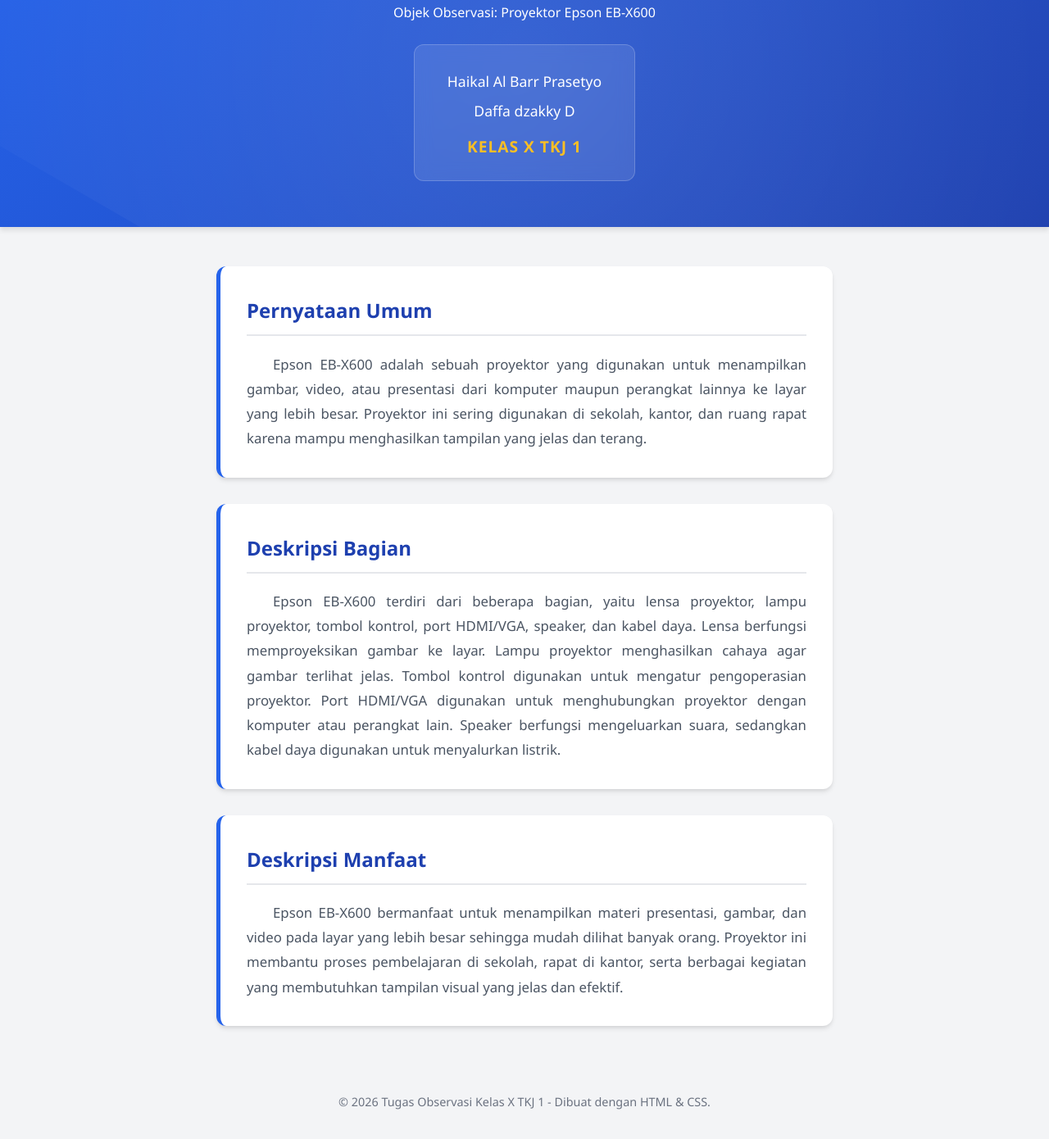
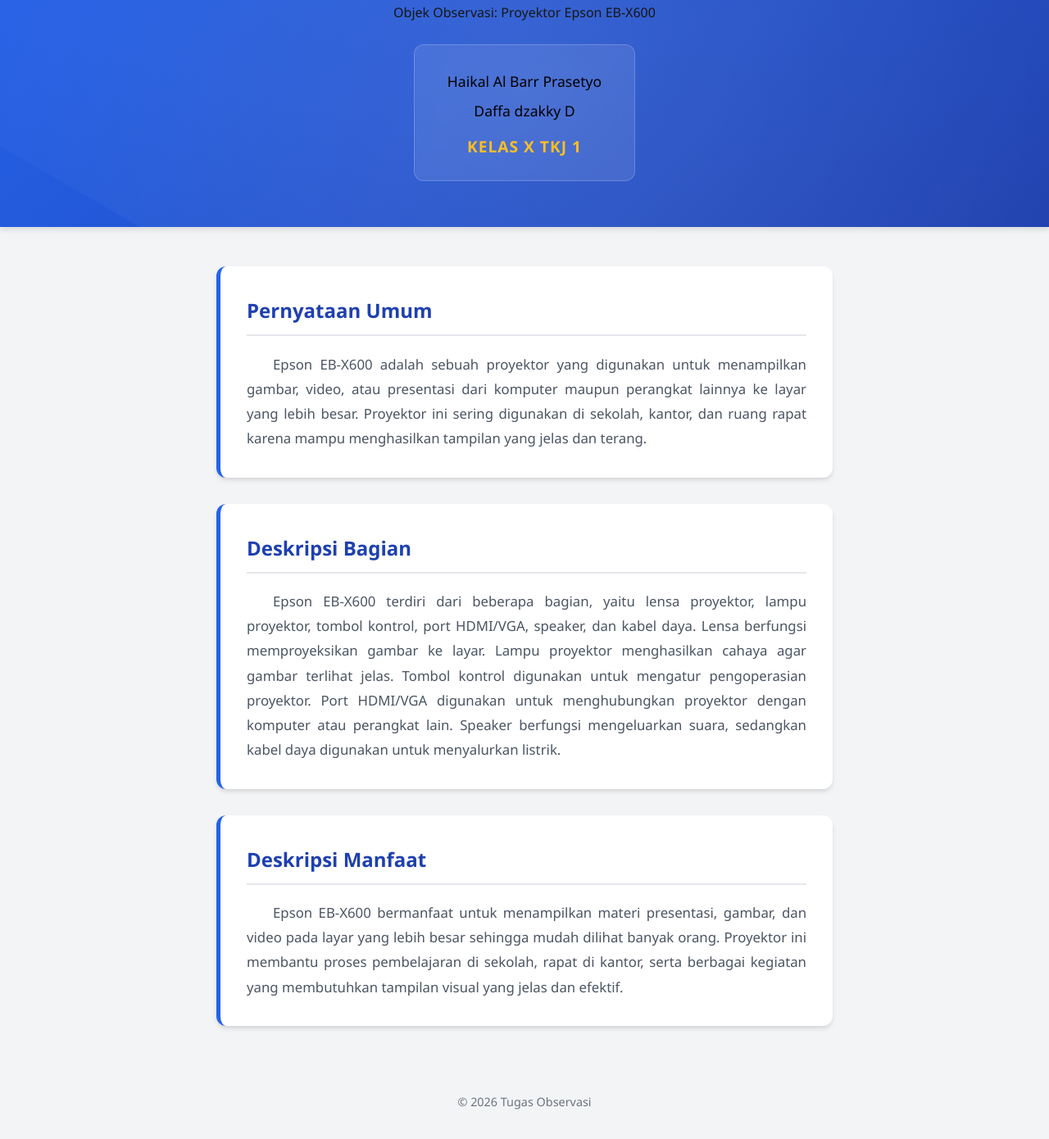
Before and after one commit to V3xa7/V3xa7.github.io, a plain HTML site: page index.html in a window 1280 px wide. Shown: the part 135-1525 px from the top of the page at 82% size. Drawn offline with Linux system fonts and the light colour scheme.

Commit message:
Add files via upload

```diff
--- a/index.html
+++ b/index.html
@@ -29,7 +29,7 @@
         /* Header Styling */
         header {
             background: linear-gradient(135deg, var(--primary-color), var(--secondary-color));
-            color: white;
+            color: black;
             text-align: center;
             padding: 3.5rem 1rem;
             box-shadow: 0 4px 6px rgba(0, 0, 0, 0.1);
@@ -179,7 +179,7 @@
     </main>
 
     <footer>
-        <p>&copy; 2026 Tugas Observasi Kelas X TKJ 1 - Dibuat dengan HTML & CSS.</p>
+        <p>&copy; 2026 Tugas Observasi</p>
     </footer>
 
 </body>
```
